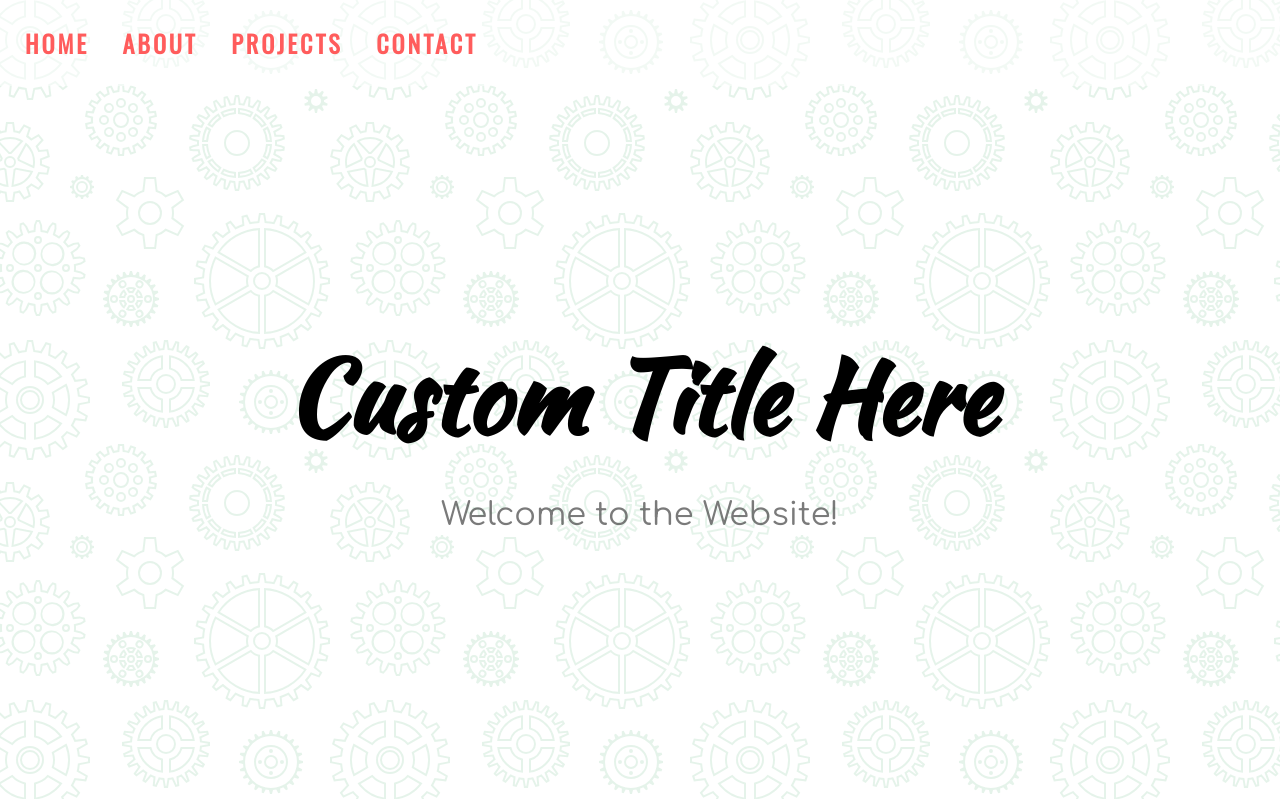
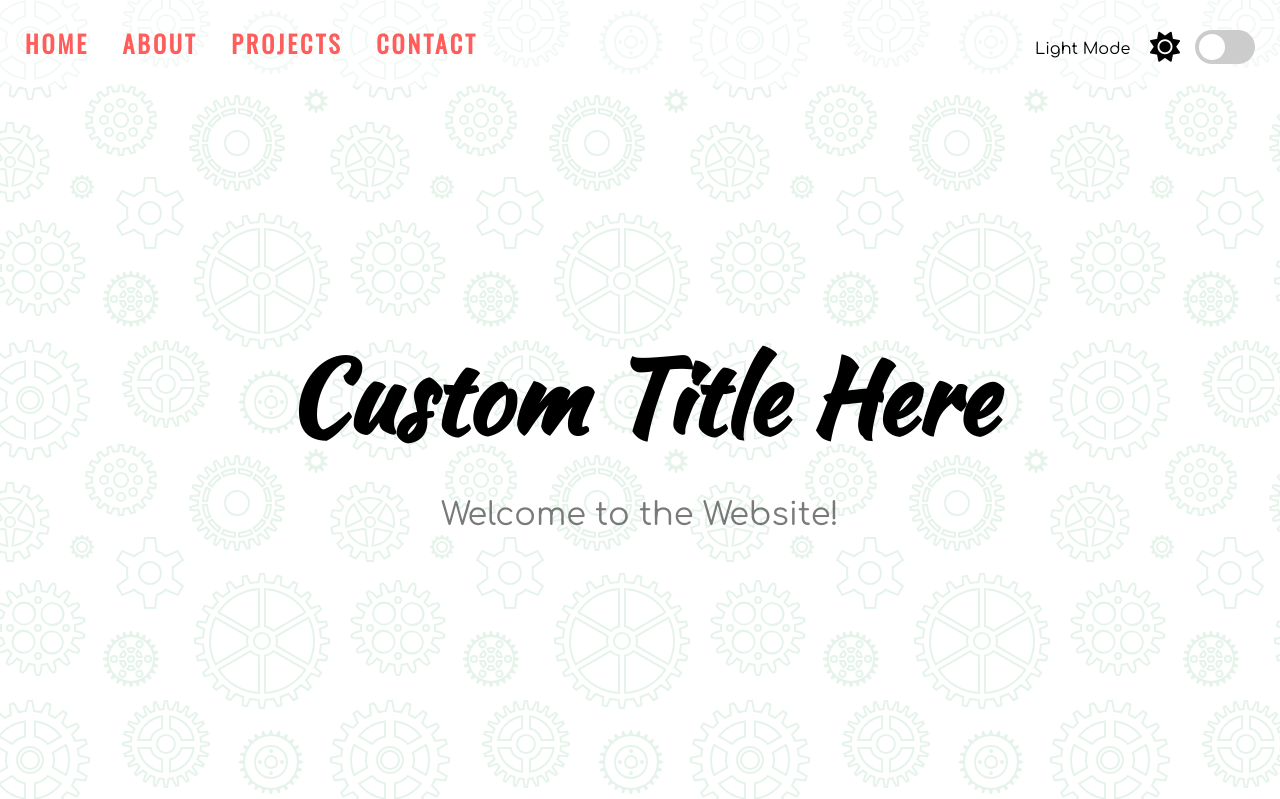
Before and after one commit to MIhnatco/Light---Dark-Mode, a plain HTML site: page index.html in a window 1280 px wide. Shown: the top 799 px of the page. Drawn offline with nearby package versions, Linux system fonts and the light colour scheme.

Commit message:
Update styles.css
creating theme switch

```diff
--- a/index.html
+++ b/index.html
@@ -10,6 +10,18 @@
     <link rel="stylesheet" href="styles.css">
 </head>
 <body>
+    <!-- Dark Mode Switch -->
+    <div class="theme-switch-wrapper">
+        <span id="toggle-icon">
+            <span class="toggle-text">Light Mode</span>
+            <i class="fas fa-sun"></i>
+        </span>
+
+        <label class="theme-switch">
+            <input type="checkbox">
+            <div class="slider round"></div>
+        </label>
+    </div>
 
     <!-- Navigation-->
     <nav id="nav">
@@ -18,6 +30,7 @@
         <a href="#projects">PROJECTS</a>
         <a href="#contact">CONTACT</a>
     </nav>
+
 
     <!-- Home Section -->
     <section id="home">
@@ -74,6 +87,15 @@
     <!-- Contact Section -->
     <section id="contact">
 
+        <div class="social-icons">
+            <i class="fa-brands fa-github"></i>
+            <i class="fa-brands fa-codepen"></i>
+            <i class="fa-brands fa-linkedin-in"></i>
+            <i class="fa-brands fa-medium"></i>
+            <i class="fa-brands fa-instagram"></i>
+            <i class="fa-brands fa-youtube"></i>
+        </div>
+
     </section>
 
 
--- a/styles.css
+++ b/styles.css
@@ -176,3 +176,94 @@ p {
     margin: 0;
     line-height: 25px;
 }
+
+
+/* Contact Section */
+
+.fa-brands {
+    font-size: 100px;
+    margin-right: 50px;
+    cursor: pointer;
+    color: var(--primary-color);
+}
+
+.fa-brands:hover {
+    color: var(--on-background);
+}
+
+/* Dark Mode Toggle */
+
+.theme-switch-wrapper {
+    display: flex;
+    align-items: center;
+    z-index: 100;
+    position: fixed;
+    right: 25px;
+    top: 30px;
+}
+
+.theme-switch-wrapper span {
+    margin-right: 10px;
+    font-size: 1rem;
+}
+
+.toggle-text {
+    position: relative;
+    top: -4px;
+    right: 5px;
+    color: var(--on-background);
+}
+
+.theme-switch {
+    display: inline-block;
+    height: 34px;
+    position: relative;
+    width: 60px;
+}
+
+.theme-switch input {
+    display: none;
+}
+
+.slider {
+    background-color: #ccc;
+    bottom: 0;
+    cursor: pointer;
+    left: 0;
+    position: absolute;
+    right: 0;
+    top: 0;
+    transition: 0.4s;
+}
+
+.slider::before {
+    background: #fff;
+    bottom: 4px;
+    content: "";
+    height: 26px;
+    left: 4px;
+    position: absolute;
+    transition: 0.4s;
+    width: 26px;
+}
+
+input:checked + .slider {
+    background: var(--primary-color);
+}
+
+input:checked + .slider::before {
+    transform: translateX(26px);
+}
+
+.slider.round {
+    border-radius: 34px;
+}
+
+.slider.round::before {
+    border-radius: 50%;
+}
+
+.fas {
+    font-size: 30px;
+    margin-right: 5px;
+}
```
